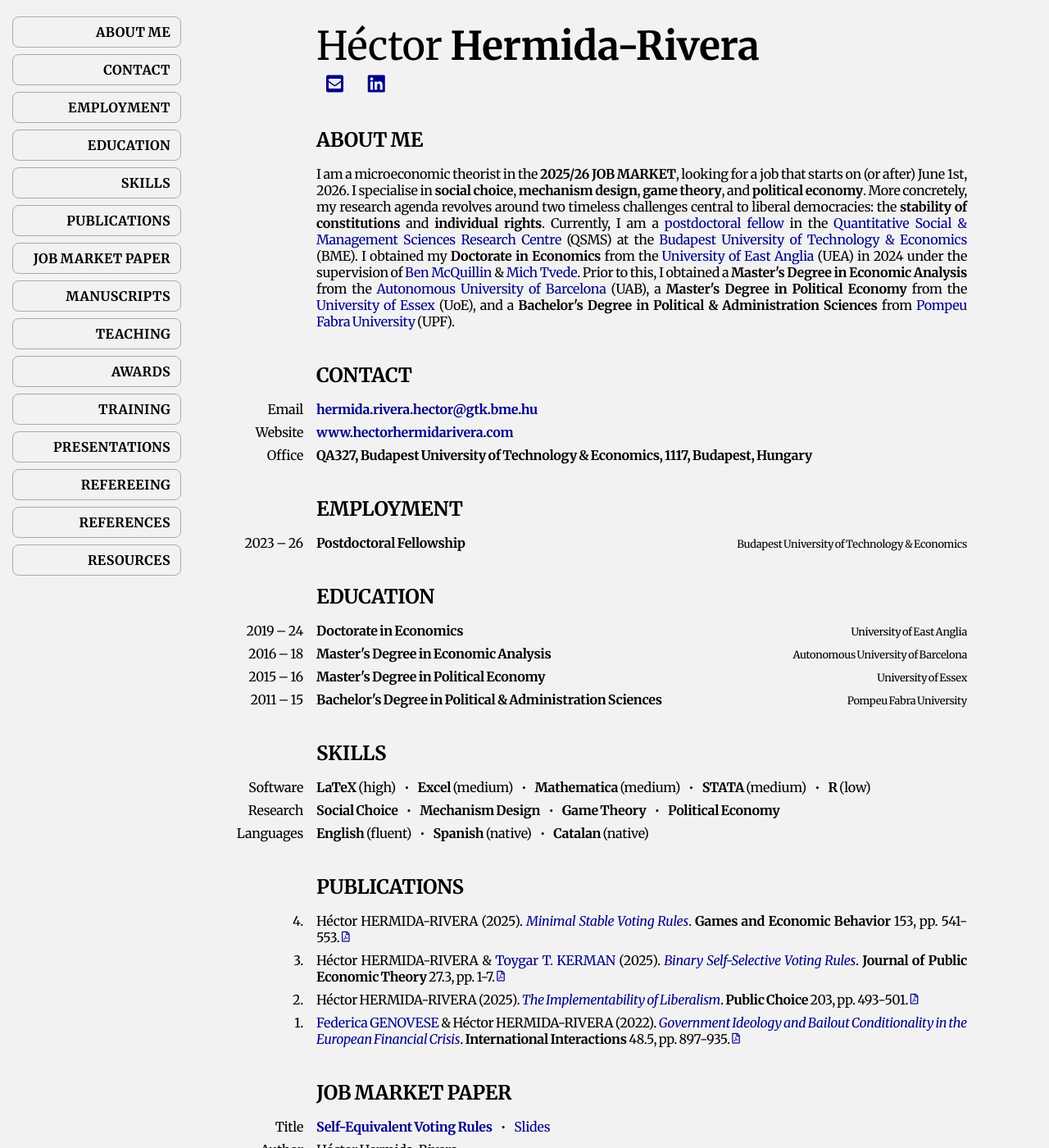
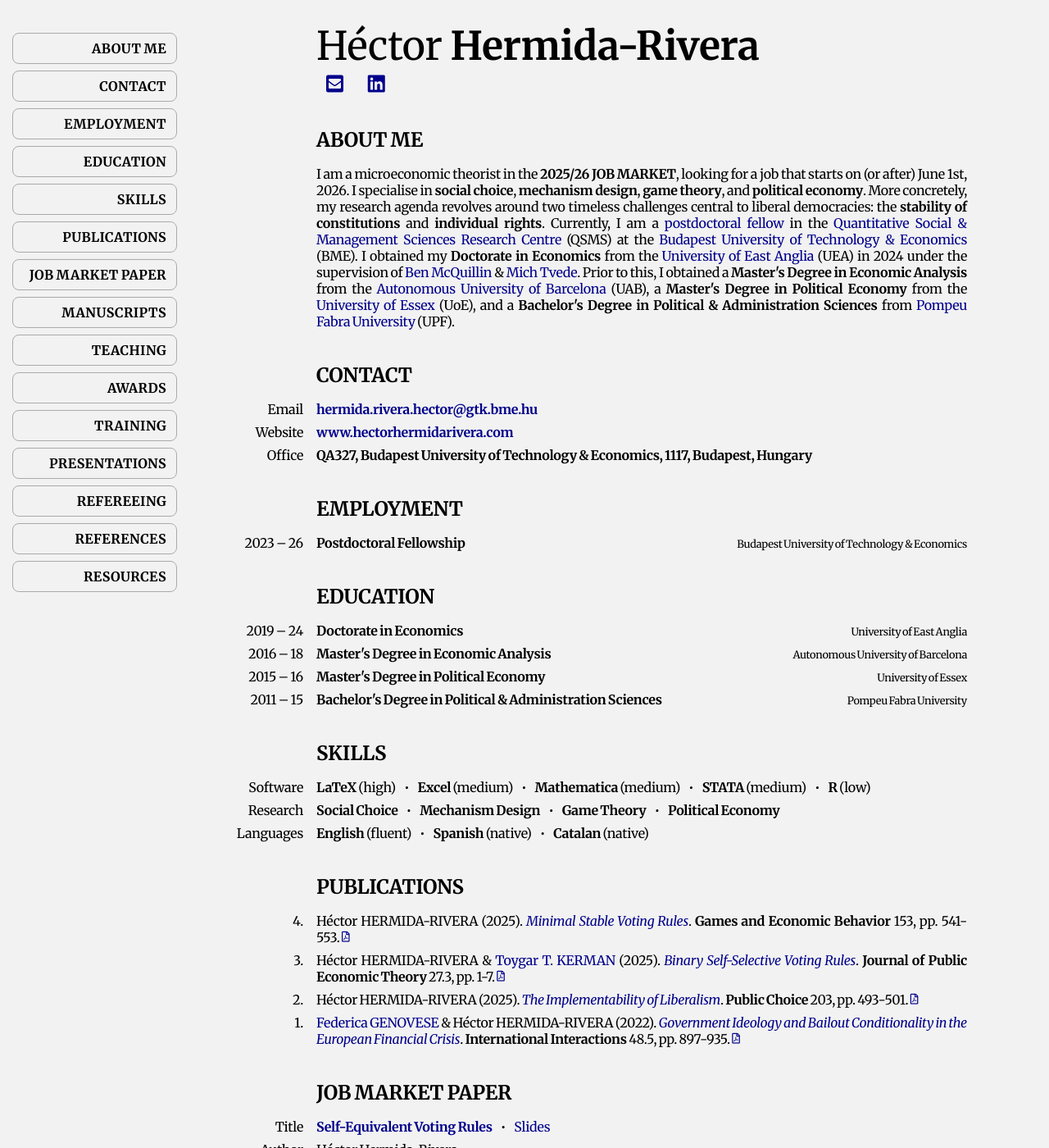
Before and after one commit to HectorHermidaRivera/hectorhermidarivera.github.io, a Jekyll site: the page built from index.md, in a window 1280 px wide and 1400 px high. Shown: the whole window at 82% size. Built offline with Jekyll 4.4.1, drawn with Linux system fonts in a browser that asks for light colours; a style sheet for code colours, icons or effects is not loaded.

Commit message:
Update style.css

```diff
--- a/assets/css/style.css
+++ b/assets/css/style.css
@@ -10,9 +10,9 @@ a {
 /* New Sidebar Style */
 .sidebar {
   position: fixed;
-  top: 10px;                  /* start at top of viewport */
+  top: 30px;                  /* start at top of viewport */
   left: 5px;               /* optional inset */
-  width: 200px;             /* shrink to fit links */
+  width: 195px;             /* shrink to fit links */
   height: 100vh;           /* full viewport height */
   display: flex;
   flex-direction: column;
```
